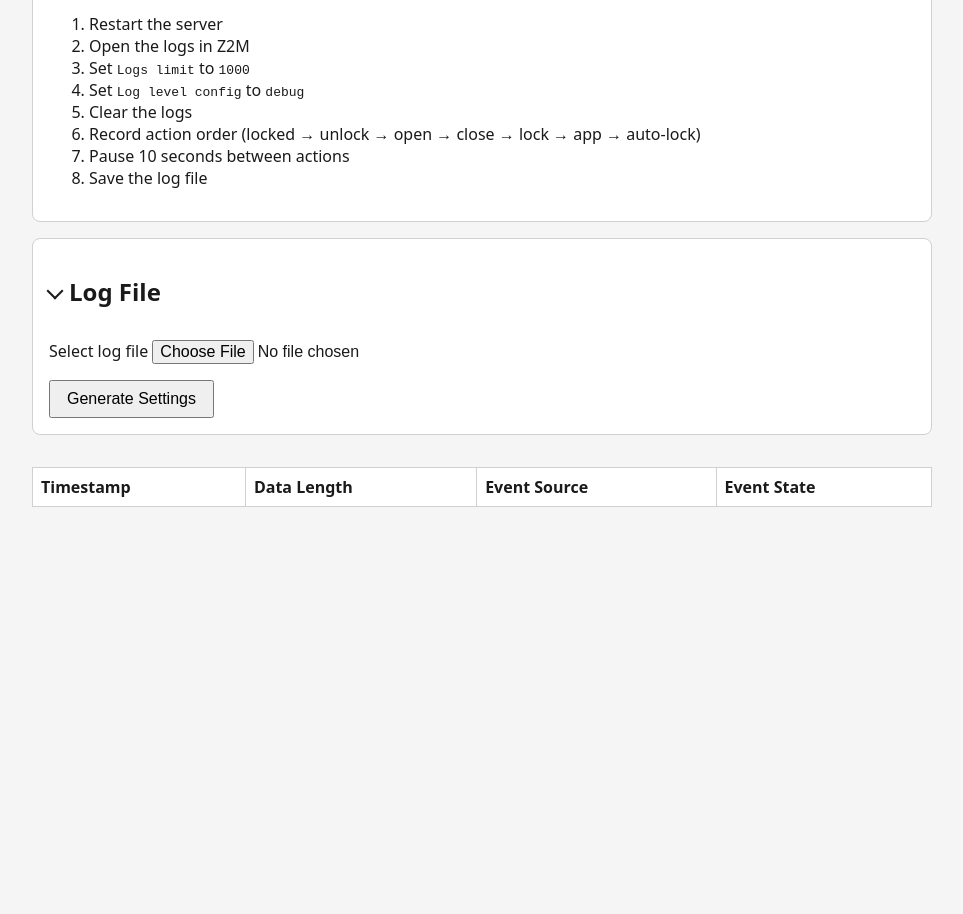
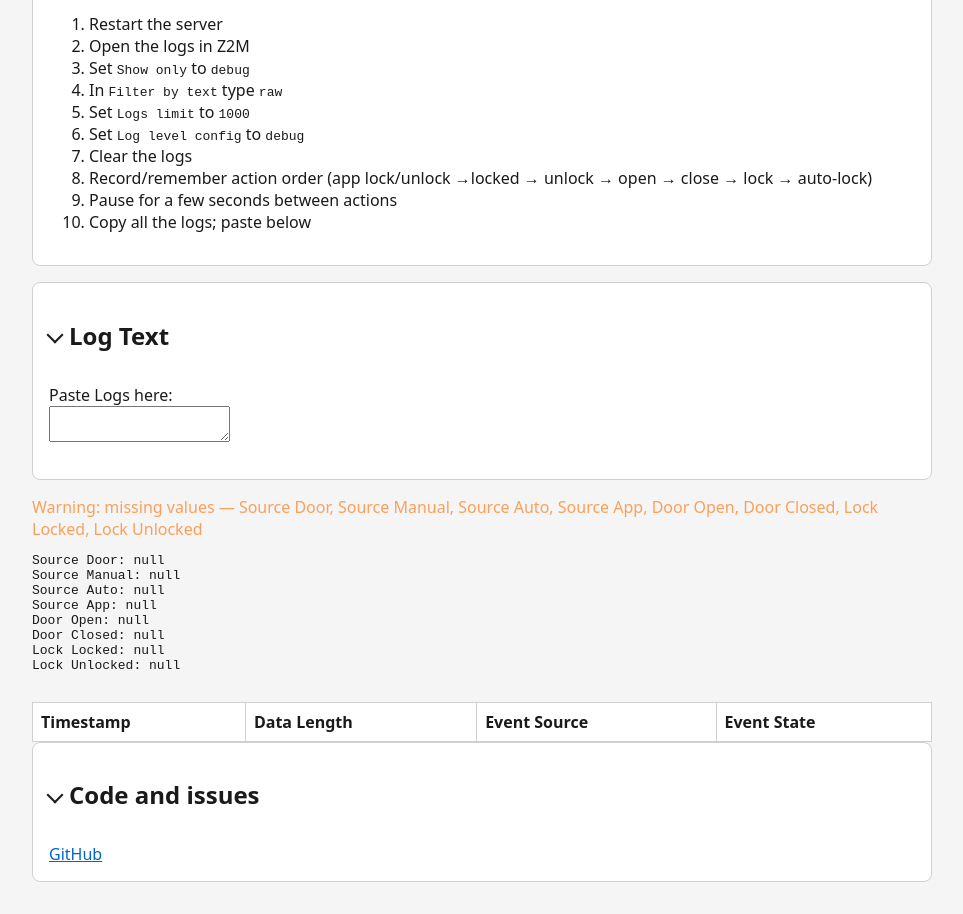
Before and after one commit to chanronson/WLCKG1-z2m-config, a plain HTML site: page index.html in a window 1280 px wide. Shown: the part 456-1370 px from the top of the page, without its empty margins (158-1121 px from the left). Before the commit the page ends 979 px from the top, so only its background shows below. Drawn offline with Linux system fonts and the light colour scheme.

Commit message:
remove upload file and generate button. not needed

```diff
--- a/index.html
+++ b/index.html
@@ -334,35 +334,33 @@ external_converters:
             <ol class="instructions-list">
                 <li>Restart the server</li>
                 <li>Open the logs in Z2M</li>
+                <li>Set <code>Show only</code> to <code>debug</code></li>
+                <li>In <code>Filter by text</code> type <code>raw</code></li>
                 <li>Set <code>Logs limit</code> to <code>1000</code></li>
                 <li>Set <code>Log level config</code> to <code>debug</code></li>
                 <li>Clear the logs</li>
-                <li>Record action order (locked → unlock → open → close → lock → app → auto-lock)</li>
-                <li>Pause 10 seconds between actions</li>
-                <li>Save the log file</li>
+                <li>Record/remember action order (app lock/unlock →locked → unlock → open → close → lock → auto-lock)
+                </li>
+                <li>Pause for a few seconds between actions</li>
+                <li>Copy all the logs; paste below</li>
             </ol>
         </details>
 
         <details class="card" open>
             <summary class="card-header">
                 <span class="chevron" aria-hidden="true"></span>
-                <h2 id="upload-title">Log File</h2>
+                <h2 id="upload-title">Log Text</h2>
             </summary>
 
-            <div id="warning" class="warning" role="alert" aria-live="polite" hidden></div>
-
             <div class="form-group">
-                <label for="fileInput">Select log file</label>
-                <input type="file" id="fileInput" accept=".log,.txt">
+                <label for="logs">Paste Logs here:</label>
+                <br>
+                <textarea id="logs"></textarea>
             </div>
-
-            <button id="generateBtn" class="primary-button">
-                Generate Settings
-            </button>
         </details>
 
-
         <section class="results-section">
+            <div id="warning" class="warning" role="alert" aria-live="polite" hidden></div>
             <pre id="output"></pre>
 
             <div class="table-wrapper">
@@ -378,6 +376,16 @@ external_converters:
                     <tbody id="results"></tbody>
                 </table>
             </div>
+        </section>
+        <section>
+            <details class="card" open>
+            <summary class="card-header">
+                <span class="chevron" aria-hidden="true"></span>
+                <h2 id="code-title">Code and issues</h2>
+            </summary>
+            <a href="https://github.com/JamesOsborn-SE/WLCKG1-z2m-config"> GitHub</a>
+        </details>
+
         </section>
     </main>
 
@@ -451,21 +459,20 @@ external_converters:
                 } else {
                     onStateChange(select);
                 }
+                updateOutput();
             });
 
             return select;
         }
-        document.getElementById("fileInput").addEventListener("change", async function () {
-            const file = this.files[0];
-            if (!file) return;
-
-            const text = await file.text();
+        logText = document.getElementById("logs")
+        logText.addEventListener("change", function (event) {
+            const text = logText.value;
             const lines = text.split(/\r?\n/);
             const tbody = document.getElementById("results");
             tbody.innerHTML = "";
 
             for (const line of lines) {
-                if (!line.includes("WLCKG1")) continue;
+                if (!line.includes("Lock")) continue;
                 if (!line.includes("type 'raw'")) continue;
                 if (!line.includes('"data":')) continue;
 
@@ -509,7 +516,7 @@ external_converters:
             }
         });
 
-        document.getElementById("generateBtn").addEventListener("click", () => {
+        function updateOutput() {
             const mappings = {
                 "Source Door": null,
                 "Source Manual": null,
@@ -546,12 +553,12 @@ external_converters:
                 : "";
 
             const output = Object.entries(mappings)
-                .filter(([, v]) => v !== null)
                 .map(([k, v]) => `${k}: ${v}`)
                 .join("\n");
 
             document.getElementById("output").textContent = output;
-        });
+        };
+        updateOutput();
     </script>
 
 </body>
```
Also changed, not shown: 1 other file.
